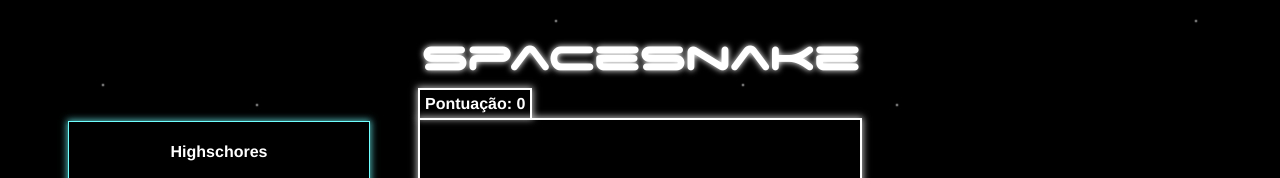
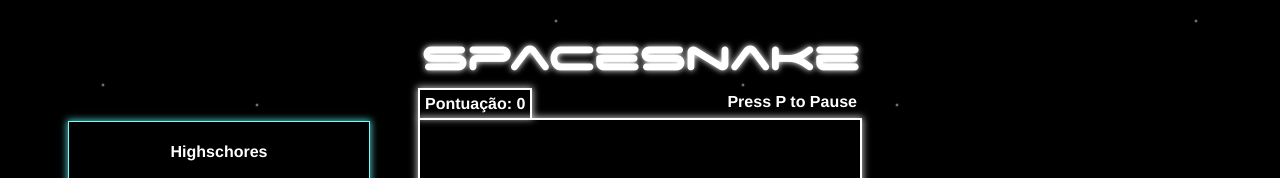
Before and after one commit to LLCampos/snake-game, a plain HTML site: page index.html in a window 1280 px wide. Shown: the top 178 px of the page. Drawn offline with nearby package versions, Linux system fonts and the light colour scheme.

Commit message:
add info about pause button

```diff
--- a/assets/main.css
+++ b/assets/main.css
@@ -93,3 +93,8 @@ p {
 #highscores h4 {
     text-align: center;
 }
+
+#info {
+    display: inline-block;
+    float: right;
+}
--- a/index.html
+++ b/index.html
@@ -29,8 +29,12 @@
         </ol>
     </section>
 
+
     <div id="game-area">
         <div class="top-space-box"><p>Pontuação: <span class="n-points">0</span></p></div>
+        <div id="info">
+            <p>Press P to Pause</p>
+        </div>
         <div id="grid">
 
         </div>
```
